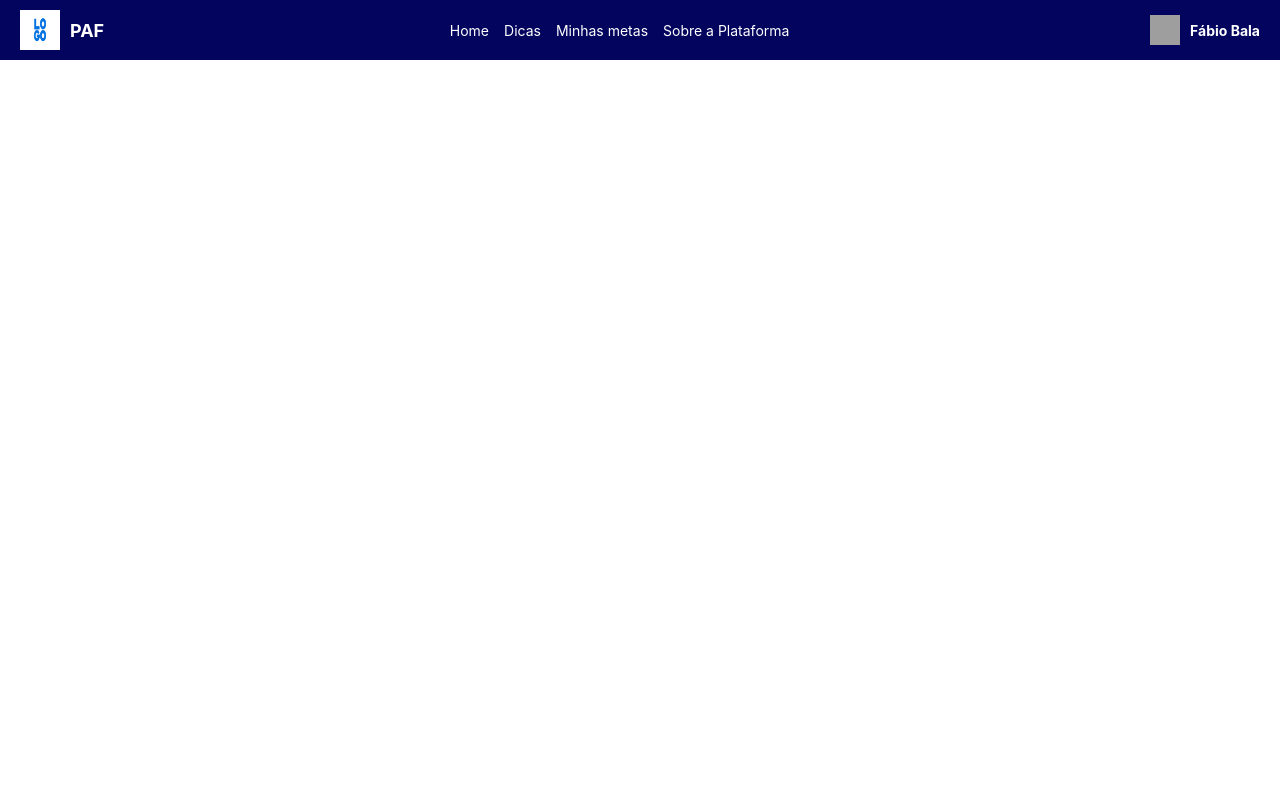
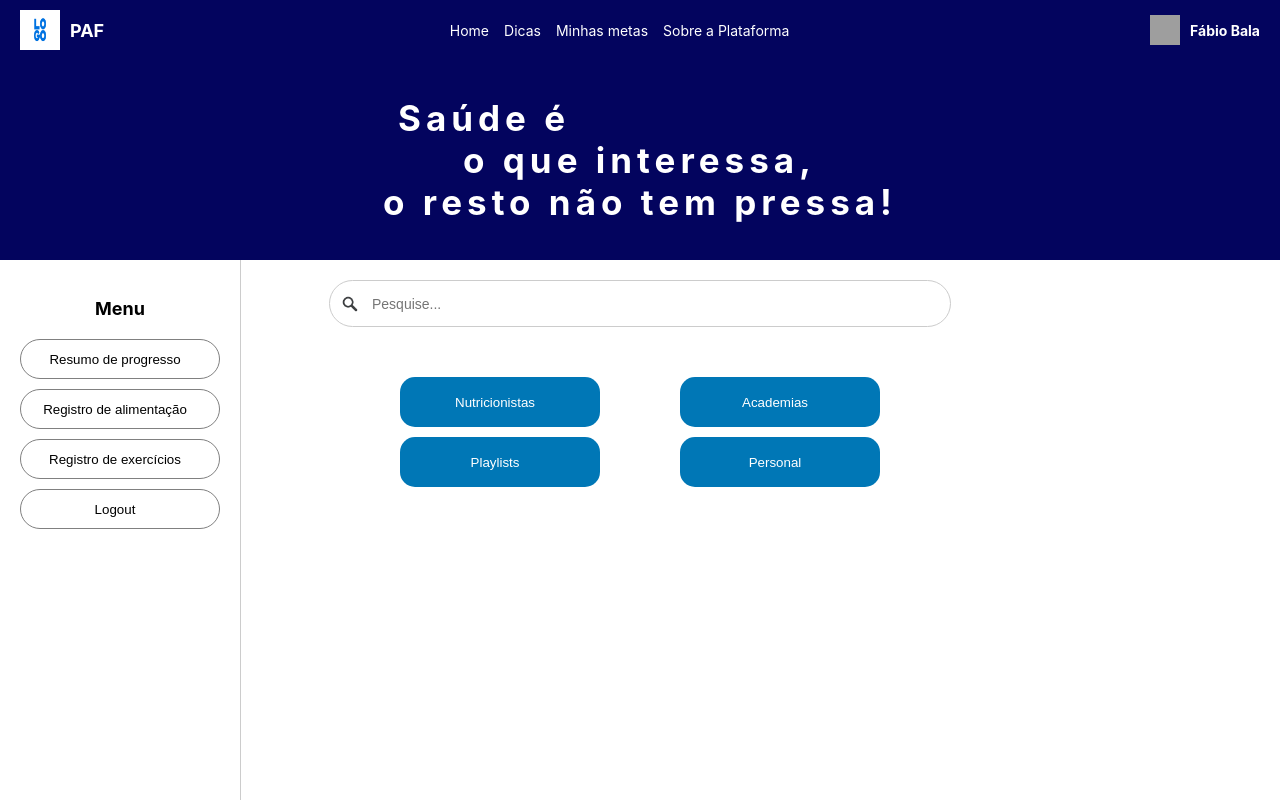
Before and after one commit to AllysonAbreu/projeto_pw2, a React (Create React App) app: page /dashboard in a window 1280 px wide. Built offline with nearby package versions, Linux system fonts and the light colour scheme; grey boxes are pictures that could not be loaded.

Commit message:
add dashboard page

```diff
--- /dev/null
+++ b/src/components/CustomButton/custombutton.css
@@ -0,0 +1,24 @@
+.custom-button {
+    display: flex;
+    align-items: center;
+    justify-content: space-between;
+    background-color: #0077B6;
+    color: white;
+    width: 200px;
+    height: 50px;
+    border-radius: 15px;
+    border: none;
+    padding: 0 10px;
+    cursor: pointer;
+  }
+
+  .button-text {
+    flex: 1;
+    margin-right: 10px;
+  }
+
+  .button-icon {
+    margin-left: 10px;
+    width: 20px;
+    height: 20px;
+  }
--- /dev/null
+++ b/src/components/CustomButton/custombutton.tsx
@@ -0,0 +1,18 @@
+import React from 'react';
+import './custombutton.css';
+
+interface CustomButtonProps {
+  text: string;
+  icon?: string;
+}
+
+const CustomButton: React.FC<CustomButtonProps> = ({ text, icon }) => {
+  return (
+    <button className="custom-button">
+      <span className="button-text">{text}</span>
+      {icon && <img className="button-icon" src={icon} alt="Icon" />}
+    </button>
+  );
+}
+
+export default CustomButton;
--- /dev/null
+++ b/src/components/Header/header.css
@@ -0,0 +1,29 @@
+.header-container {
+    background-color: #03045E;
+    height: 200px;
+    width: 100%;
+    display: flex;
+    justify-content: center;
+    align-items: center;
+  }
+
+
+  .header-text-left {
+    margin-left: 15px;
+    color: white;
+    font-size: 35px;
+    letter-spacing: 5px;
+  }
+
+  .header-text-middle {
+    margin-left: 80px;
+    color: white;
+    font-size: 35px;
+    letter-spacing: 5px;
+  }
+
+  .header-text-right {
+    color: white;
+    font-size: 35px;
+    letter-spacing: 5px;
+  }
--- /dev/null
+++ b/src/components/Header/header.tsx
@@ -0,0 +1,18 @@
+import React from 'react';
+import './header.css';
+
+const Header: React.FC = () => {
+  return (
+    <div className="header-container">
+      <h1>
+        <span className="header-text-left">Saúde é</span>
+        <br />
+        <span className="header-text-middle">o que interessa,</span>
+        <br />
+        <span className="header-text-right">o resto não tem pressa!</span>
+      </h1>
+    </div>
+  );
+}
+
+export default Header;
--- /dev/null
+++ b/src/components/MenuButton/menubutton.css
@@ -0,0 +1,14 @@
+.menu-button {
+    width: 200px;
+    height: 40px;
+    background-color: white;
+    border: 1px solid gray;
+    border-radius: 25px;
+    display: flex;
+    justify-content: center;
+    align-items: center;
+  }
+
+  .menu-button-text {
+    color: black;
+  }
--- /dev/null
+++ b/src/components/MenuButton/menubutton.tsx
@@ -0,0 +1,16 @@
+import React from 'react';
+import './menubutton.css';
+
+interface MenuButtonProps {
+  buttonText: string;
+}
+
+const MenuButton: React.FC<MenuButtonProps> = ({ buttonText }) => {
+  return (
+    <button className="menu-button">
+      <span className="button-text">{buttonText}</span>
+    </button>
+  );
+}
+
+export default MenuButton;
--- /dev/null
+++ b/src/components/SearchBar/searchbar.css
@@ -0,0 +1,28 @@
+.searchbar-container {
+  width: 600px;
+  height: 45px;
+  background-color: white;
+  border: 1px solid #ccc;
+  border-radius: 25px;
+  display: flex;
+  align-items: center;
+  padding: 0 10px;
+  flex-direction: row-reverse;
+}
+
+.search-input {
+  flex: 1;
+  height: 100%;
+  border: none;
+  outline: none;
+  background: none;
+  font-size: 14px;
+  color: gray;
+}
+
+.search-icon {
+  width: 20px; /* Ajuste o tamanho conforme necessário */
+  height: 20px; /* Ajuste o tamanho conforme necessário */
+  margin-right: 10px;
+  color: gray;
+}
--- /dev/null
+++ b/src/components/SearchBar/searchbar.tsx
@@ -0,0 +1,14 @@
+import React from 'react';
+import './searchbar.css';
+import searchIcon from '../../assets/search.png'
+
+const SearchBar = () => {
+  return (
+    <div className="searchbar-container">
+      <input type="text" className="search-input" placeholder="Pesquise..." />
+      <img src={searchIcon} alt="Search Icon" className="search-icon" />
+    </div>
+  );
+}
+
+export default SearchBar;
--- /dev/null
+++ b/src/components/SideMenu/sidemenu.css
@@ -0,0 +1,35 @@
+.sidebar-menu {
+    width: 200px;
+    background-color: white;
+    padding: 20px;
+    position: fixed;
+    top: 0;
+    left: 0;
+    height: 100vh;
+    border-right: 1px solid #ccc;
+    margin-top: 260px;
+  }
+
+  .menu-title {
+    color: black;
+    font-size: 18px;
+    margin-bottom: 20px;
+    text-align: center;
+  }
+
+  .menu-button {
+    background-color: white;
+    border: 1px solid #ccc;
+    border-radius: 25px;
+    width: 120px;
+    height: 30px;
+    display: flex;
+    justify-content: center;
+    align-items: center;
+    margin-bottom: 10px;
+    cursor: pointer;
+  }
+
+  .menu-button-text {
+    color: black;
+  }
--- /dev/null
+++ b/src/components/SideMenu/sidemenu.tsx
@@ -0,0 +1,17 @@
+import React from 'react';
+import './sidemenu.css';
+import MenuButton from '../MenuButton/menubutton';
+
+const SidebarMenu: React.FC = () => {
+  return (
+    <div className="sidebar-menu">
+      <h3 className="menu-title">Menu</h3>
+      <MenuButton buttonText="Resumo de progresso" />
+      <MenuButton buttonText="Registro de alimentação" />
+      <MenuButton buttonText="Registro de exercícios" />
+      <MenuButton buttonText="Logout" />
+    </div>
+  );
+}
+
+export default SidebarMenu;
--- a/src/pages/dashboard/dashboard.css
+++ b/src/pages/dashboard/dashboard.css
@@ -0,0 +1,38 @@
+.searchbar {
+    display: flex;
+    justify-content: center;
+    margin-top: 20px;
+  }
+
+  .button-div {
+    display: flex;
+    flex-direction: column;
+    align-items: center;
+    margin-top: 50px;
+  }
+
+  .button-div-row1 {
+    display: flex;
+    flex-direction: row;
+  }
+
+  .button-div-row1 > *:not(:last-child) {
+    margin-right: 80px;
+  }
+
+  .button-div-row2 {
+    display: flex;
+    flex-direction: row;
+  }
+
+  .button-div-row2 > *:not(:last-child) {
+    margin-right: 80px;
+  }
+
+  .button-div > * {
+    margin-bottom: 10px;
+  }
+
+  .button-div > :last-child {
+    margin-bottom: 0;
+  }
--- a/src/pages/dashboard/dashboard.tsx
+++ b/src/pages/dashboard/dashboard.tsx
@@ -1,13 +1,34 @@
 import React from 'react';
 import Navbar from '../../components/Navbar/navbar';
+import Header from '../../components/Header/header';
+import SidebarMenu from '../../components/SideMenu/sidemenu';
+import SearchBar from '../../components/SearchBar/searchbar';
+import CustomButton from '../../components/CustomButton/custombutton';
+import buttonIcon from '../../assets/avatar.png'
+import './dashboard.css'
 
-const username = "Fábio Bala"
+
+const username = "Fábio Bala";
 
 const DashboardPage = () => {
   return (
     <div>
       <Navbar username={username}/>
-      {/* Conteúdo da página de Dashboard */}
+      <Header />
+      <SidebarMenu />
+      <div className="searchbar">
+        <SearchBar />
+      </div>
+      <div className="button-div">
+        <div className='button-div-row1'>
+        <CustomButton text="Nutricionistas"/>
+        <CustomButton text="Academias" />
+        </div>
+        <div className='button-div-row2'>
+        <CustomButton text="Playlists" />
+        <CustomButton text="Personal" />
+        </div>
+      </div>
     </div>
   );
 }
```
Also changed, not shown: src/assets/search.png (added).
